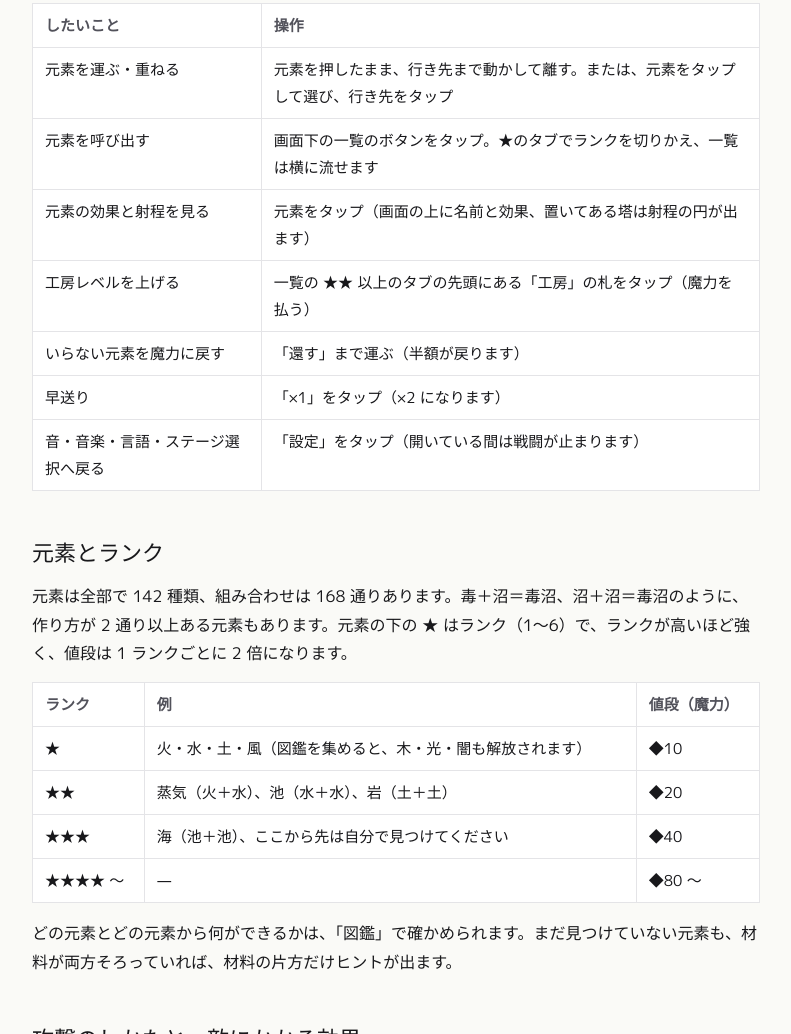
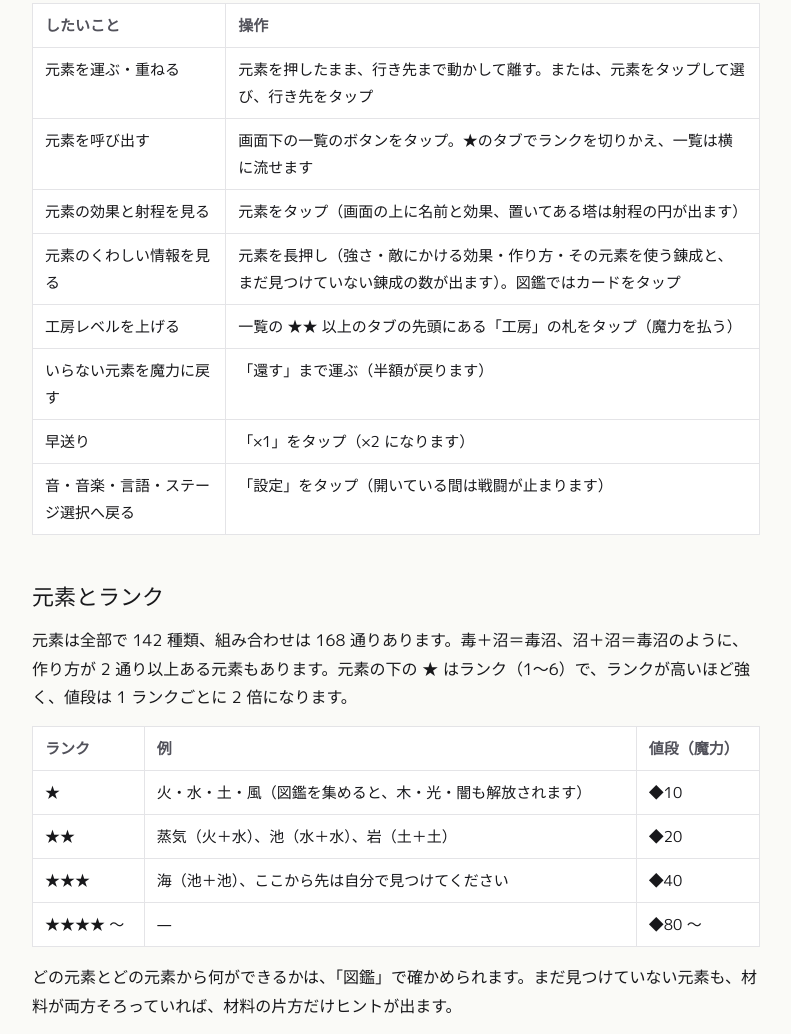
Before and after one commit to shinpoyo/shinpoyo.github.io, a plain HTML site: page works/alchemerge-defense/index.html in a window 1280 px wide. Shown: the part 2090-3124 px from the top of the page, without its empty margins (244-1035 px from the left). Drawn offline with Linux system fonts and the light colour scheme; a web font is replaced by a local one.

Commit message:
アルケマージの紹介ページに、長押しで詳細を見る操作を追加
Co-Authored-By: Claude Fable 5.2 <noreply@anthropic.com>
Claude-Session: https://claude.ai/code/session_01677anw4fRTfkMvYxysWqmY

```diff
--- a/works/alchemerge-defense/index.html
+++ b/works/alchemerge-defense/index.html
@@ -80,6 +80,7 @@
       <tr><td>元素を運ぶ・重ねる</td><td>元素を押したまま、行き先まで動かして離す。または、元素をタップして選び、行き先をタップ</td></tr>
       <tr><td>元素を呼び出す</td><td>画面下の一覧のボタンをタップ。★のタブでランクを切りかえ、一覧は横に流せます</td></tr>
       <tr><td>元素の効果と射程を見る</td><td>元素をタップ（画面の上に名前と効果、置いてある塔は射程の円が出ます）</td></tr>
+      <tr><td>元素のくわしい情報を見る</td><td>元素を長押し（強さ・敵にかける効果・作り方・その元素を使う錬成と、まだ見つけていない錬成の数が出ます）。図鑑ではカードをタップ</td></tr>
       <tr><td>工房レベルを上げる</td><td>一覧の ★★ 以上のタブの先頭にある「工房」の札をタップ（魔力を払う）</td></tr>
       <tr><td>いらない元素を魔力に戻す</td><td>「還す」まで運ぶ（半額が戻ります）</td></tr>
       <tr><td>早送り</td><td>「×1」をタップ（×2 になります）</td></tr>
```
Also changed, not shown: _src/35-alchemerge-defense.html (+1 -0 lines), 1 other file.
